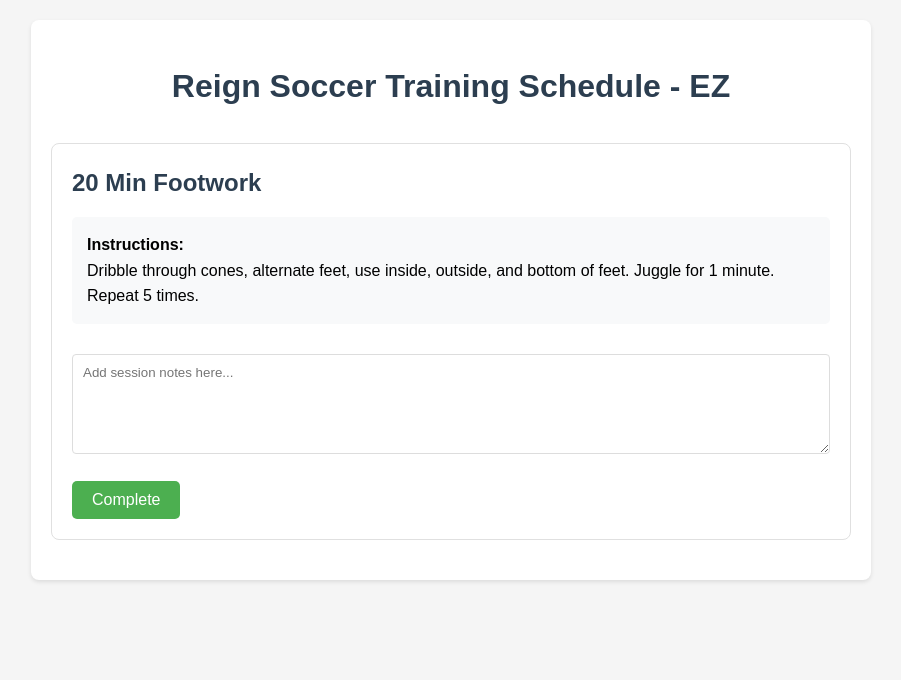
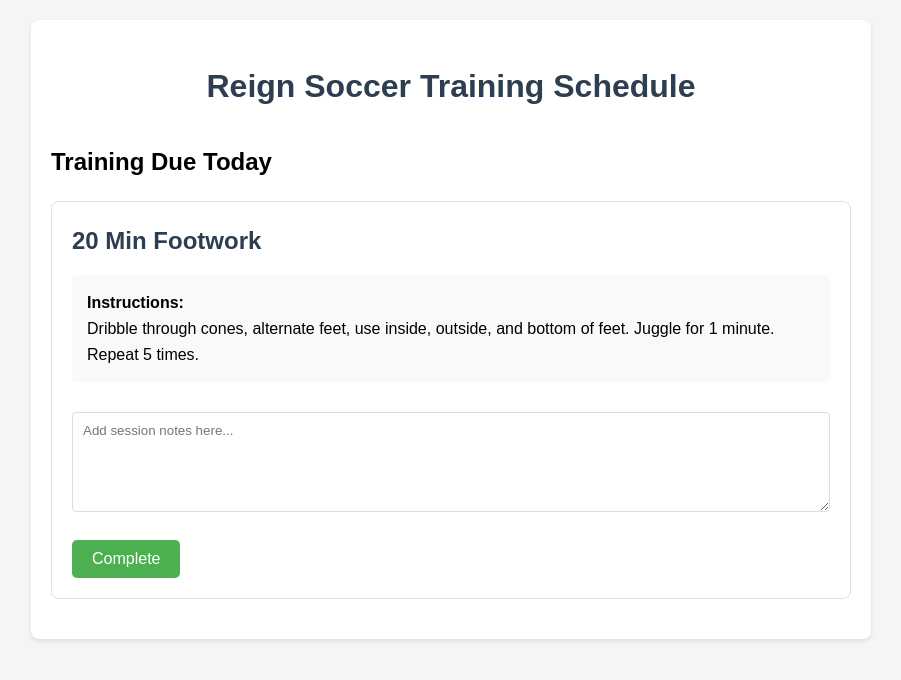
Before and after one commit to ReignMakerFC/tactical-footwork-tracker, a plain HTML site: page index.html in a window 1280 px wide. Shown: the whole page, without its empty margins (189-1090 px from the left). Drawn offline with Linux system fonts and the light colour scheme.

Commit message:
Update index.html

```diff
--- a/index.html
+++ b/index.html
@@ -3,12 +3,14 @@
 <head>
     <meta charset="UTF-8">
     <meta name="viewport" content="width=device-width, initial-scale=1.0">
-    <title>August 2025 Soccer Training</title>
+    <title>Soccer Training</title>
     <link rel="stylesheet" href="styles.css">
 </head>
 <body>
     <div class="container">
-        <h1>Reign Soccer Training Schedule - EZ</h1>
+        <h1>Reign Soccer Training Schedule</h1>
+        <h2>Training Due Today</h2>
+        <h3 id="todayDate" class="date-display"></h3>
         <div id="activity-list"></div>
     </div>
     <script src="script.js"></script>
```
